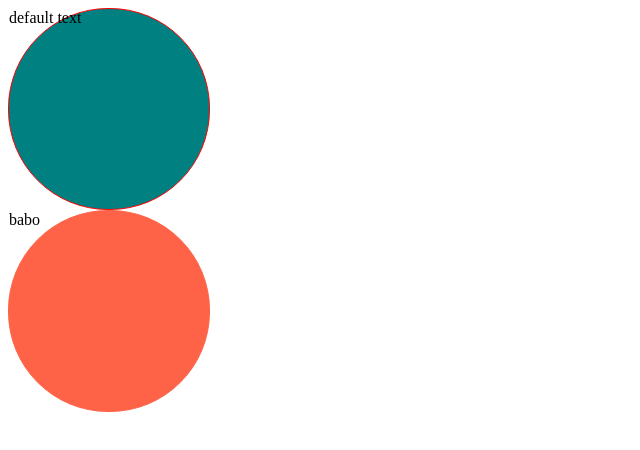
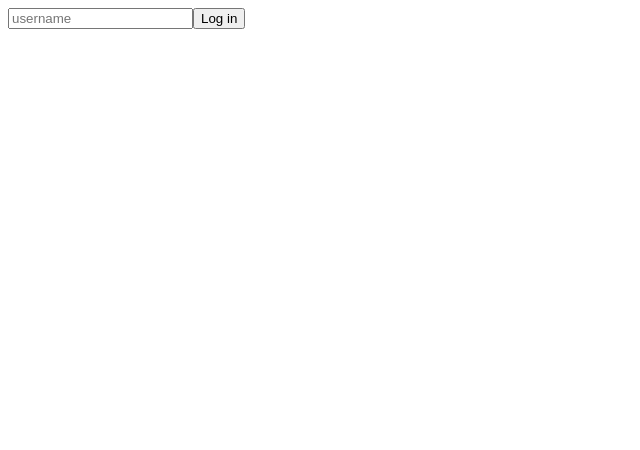
Before and after one commit to holynow/ReactMasterClass, a React (Create React App) app in the folder my-app/: page / in a window 1280 px wide. Shown: the top 450 px of the page, without its empty margins (0-640 px from the left). Built offline with nearby package versions, Linux system fonts and the light colour scheme.

Commit message:
'input-form'

```diff
--- a/my-app/src/App.tsx
+++ b/my-app/src/App.tsx
@@ -1,10 +1,28 @@
-import Circle from "./Circle";
+import { useState } from "react";
 
 function App() {
+  const [value, setValue] = useState("");
+  const onChange = (event: React.FormEvent<HTMLInputElement>) => {
+    const {
+      currentTarget: { value },
+    } = event;
+    setValue(value);
+  };
+  const onSubmit = (event: React.FormEvent<HTMLFormElement>) => {
+    event.preventDefault();
+    console.log("hello", value);
+  };
   return (
     <div>
-      <Circle bgColor="teal" borderColor="red" />
-      <Circle bgColor="tomato" text="babo" />
+      <form onSubmit={onSubmit}>
+        <input
+          value={value}
+          onChange={onChange}
+          type="text"
+          placeholder="username"
+        />
+        <button>Log in</button>
+      </form>
     </div>
   );
 }
--- a/my-app/src/Circle.tsx
+++ /dev/null
@@ -1,30 +0,0 @@
-import { useState } from "react";
-import styled from "styled-components";
-
-interface CircleProps {
-  bgColor: string;
-  borderColor?: string;
-  text?: string;
-}
-const Container = styled.div<ContainerProps>`
-  width: 200px;
-  height: 200px;
-  background-color: ${(props) => props.bgColor};
-  border-radius: 100px;
-  border: 1px solid ${(props) => props.borderColor};
-`;
-
-interface ContainerProps {
-  bgColor: string;
-  borderColor: string;
-}
-
-function Circle({ bgColor, borderColor, text = "default text" }: CircleProps) {
-  return (
-    <Container bgColor={bgColor} borderColor={borderColor ?? bgColor}>
-      {text}
-    </Container>
-  );
-}
-
-export default Circle;
```
